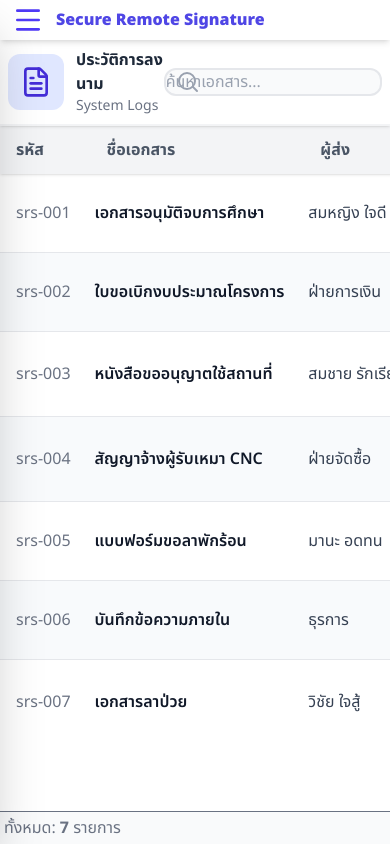
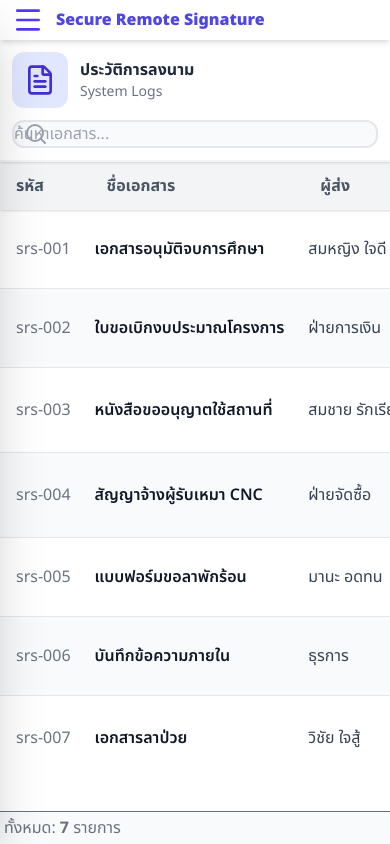
Before and after one commit to Secure-Remote-signature/RemoteSecureSignature, a Next.js app in the folder frontend/: page /logpage in a window 390 px wide. Built offline with nearby package versions, Linux system fonts and the light colour scheme.

Commit message:
feat: update layout of HistoryLogPage header for improved responsiveness

```diff
--- a/frontend/app/(main)/logpage/page.tsx
+++ b/frontend/app/(main)/logpage/page.tsx
@@ -54,7 +54,7 @@ export default function HistoryLogPage() {
     <div className="w-full h-full flex flex-col bg-white">
 
       {/* --- ส่วนหัว (Header) แบบ Minimal --- */}
-      <div className="flex flex-row items-center justify-between p-2 border-b-2 border-gray-100 bg-white sticky top-0 z-20 shadow-sm">
+      <div className="flex flex-col gap-3 pi:flex-row items-start pi:items-center justify-between p-3 pi:p-2 border-b-2 border-gray-100 bg-white sticky top-0 z-20 shadow-sm">
         <div className="flex items-center gap-3">
             <div className="p-3 bg-indigo-100 rounded-xl text-indigo-700">
                 <FileText className="w-8 h-8 pi:w-5 pi:h-5 2xl:w-8 2xl:h-8" />
@@ -64,7 +64,7 @@ export default function HistoryLogPage() {
                 <p className="text-gray-500 text-sm">System Logs</p>
             </div>
         </div>
-        <div className="relative w-64 2xl:w-96 pi:w-64">
+        <div className="relative w-full pi:w-64 2xl:w-96">
           <div className="absolute inset-y-0 left-0 pl-3 flex items4 flex items-center pointer-events-none">
             <Search className="2xl:h-6 2xl:w-6 pi:h-4 pi:w-4 text-gray-400" />
           </div>
```
